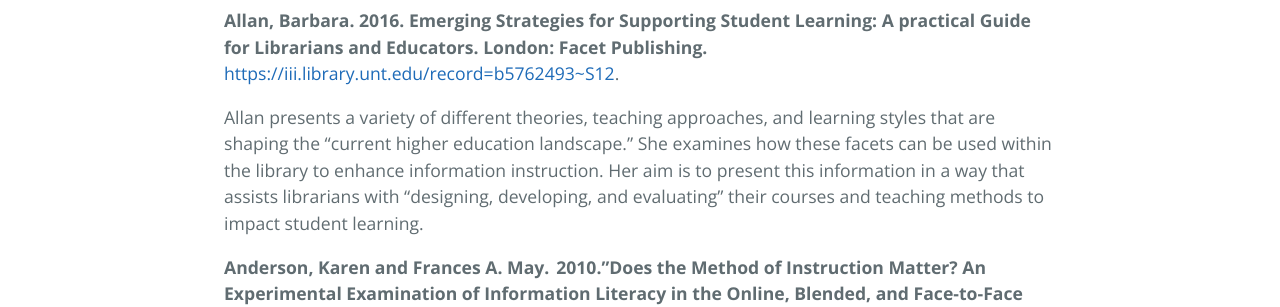
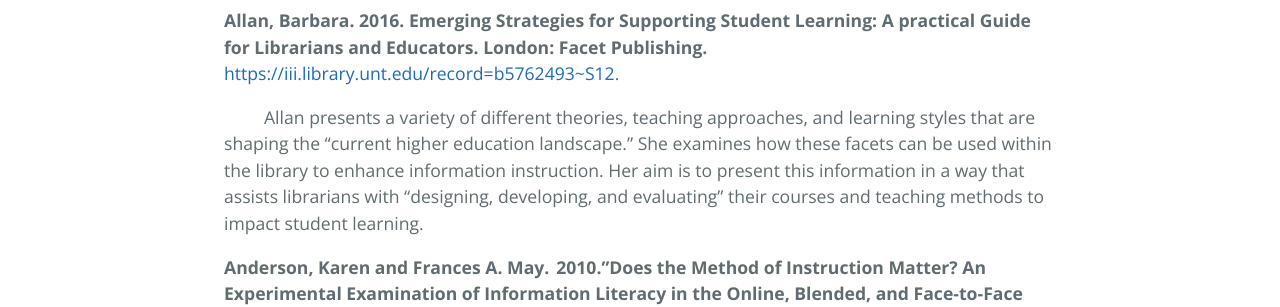
Before and after one commit to pandrews/pedagogy4liaisons, a Jekyll site: the page built from dlpp.md, in a window 1280 px wide. Shown: the part 632-939 px from the top of the page. Built offline with Jekyll 4.4.1, drawn with Linux system fonts in a browser that asks for light colours.

Commit message:
Update dlpp.md
indenting through html line

```diff
--- a/dlpp.md
+++ b/dlpp.md
@@ -13,7 +13,7 @@ In this section, you will find articles and books that introduce and combine lit
 **Allan, Barbara. 2016. Emerging Strategies for Supporting Student Learning: A practical Guide for Librarians and Educators. London: Facet Publishing.** [https://iii.library.unt.edu/record=b5762493~S12](https://iii.library.unt.edu/record=b5762493~S12).
 
 
-Allan presents a variety of different theories, teaching approaches, and learning styles that are shaping the “current higher education landscape.” She examines how these facets can be used within the library to enhance information instruction. Her aim is to present this information in a way that assists librarians with “designing, developing, and evaluating” their courses and teaching methods to impact student learning.
+<p style="text-indent: 40px">Allan presents a variety of different theories, teaching approaches, and learning styles that are shaping the “current higher education landscape.” She examines how these facets can be used within the library to enhance information instruction. Her aim is to present this information in a way that assists librarians with “designing, developing, and evaluating” their courses and teaching methods to impact student learning. </p>
 
 
 **Anderson, Karen and Frances A. May.  2010."Does the Method of Instruction Matter? An Experimental Examination of Information Literacy in the Online, Blended, and Face-to-Face Classrooms." The Journal of Academic Librarianship 36, no.6: 495-500. https://doi.org/10.1016/j.acalib.2010.08.005.**  [Link to UNT Record](https://iii.library.unt.edu/record=b5762493~S12)
```
